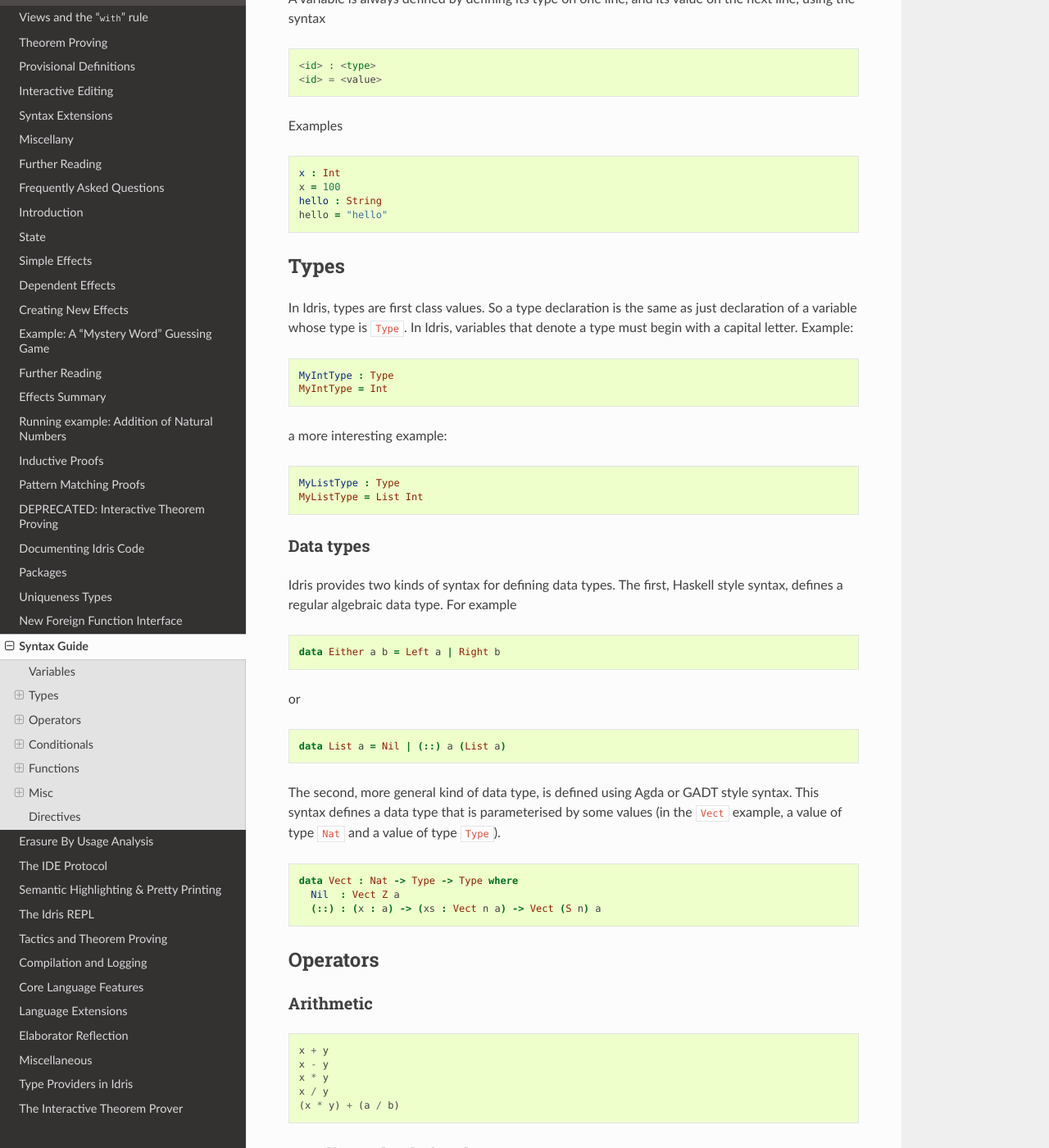
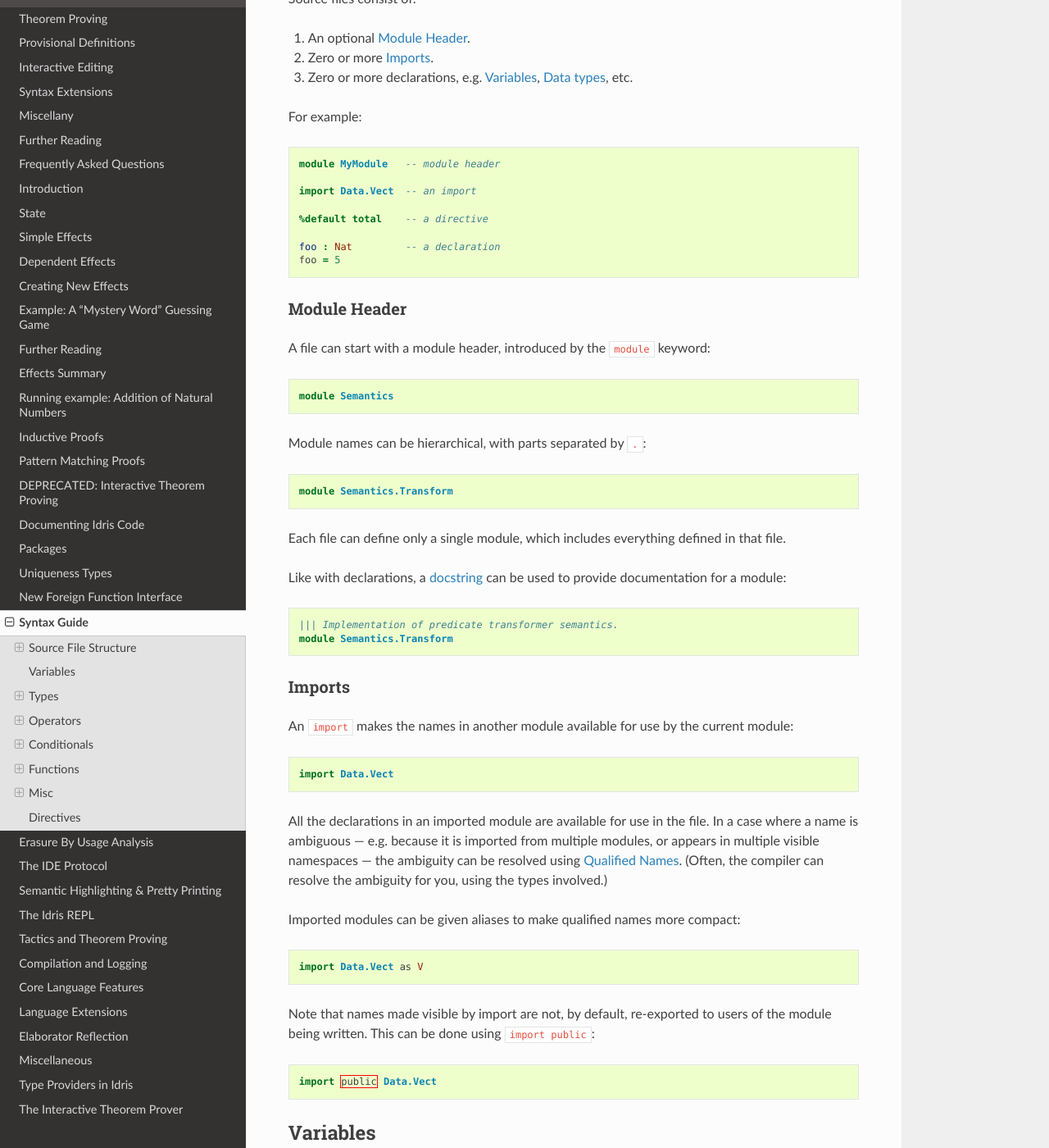
Before and after one commit to idris-lang/Idris-dev, a Sphinx documentation site: the page built from docs/reference/syntax-guide.rst, in a window 1280 px wide and 1400 px high, scrolled down 277 px. Shown: the whole window at 82% size. Built offline with Sphinx 7.4.7 and the Read the Docs theme 2.0.0, drawn with Linux system fonts in a browser that asks for light colours; formulas are drawn with MathJax 3; some of the changed text lies outside the part shown.

Commit message:
syntax guide: discuss modules, imports.
This discusses the previously-undocumented "import X as Y" facility.
This seemed like a good time to discuss the high-level file structure,
so I added a bit of that.

```diff
--- a/docs/reference/syntax-guide.rst
+++ b/docs/reference/syntax-guide.rst
@@ -3,6 +3,89 @@ Syntax Guide
 **************
 
 Examples are mostly adapted from the Idris tutorial.
+
+Source File Structure
+---------------------
+
+Source files consist of:
+
+1. An optional :ref:`syntax-module-headers`.
+2. Zero or more :ref:`syntax-imports`.
+3. Zero or more declarations, e.g. :ref:`syntax-variables`,
+   :ref:`syntax-data-types`, etc.
+
+For example:
+
+.. code:: idris
+
+    module MyModule   -- module header
+
+    import Data.Vect  -- an import
+
+    %default total    -- a directive
+
+    foo : Nat         -- a declaration
+    foo = 5
+
+.. _syntax-module-headers:
+
+Module Header
+~~~~~~~~~~~~~
+
+A file can start with a module header, introduced by the ``module`` keyword:
+
+.. code-block:: idris
+
+  module Semantics
+
+Module names can be hierarchical, with parts separated by ``.``:
+
+.. code-block:: idris
+
+  module Semantics.Transform
+
+Each file can define only a single module, which includes everything defined in
+that file.
+
+Like with declarations, a :ref:`docstring <syntax-comments>` can be used to
+provide documentation for a module:
+
+.. code-block:: idris
+
+  ||| Implementation of predicate transformer semantics.
+  module Semantics.Transform
+
+.. _syntax-imports:
+
+Imports
+~~~~~~~
+
+An ``import`` makes the names in another module available for use by the current
+module:
+
+.. code-block:: idris
+
+    import Data.Vect
+
+All the declarations in an imported module are available for use in the file.
+In a case where a name is ambiguous --- e.g. because it is imported from
+multiple modules, or appears in multiple visible namespaces --- the ambiguity can be resolved using :ref:`syntax-qualified-names`.  (Often, the compiler can
+resolve the ambiguity for you, using the types involved.)
+
+Imported modules can be given aliases to make qualified names more compact:
+
+.. code-block:: idris
+
+    import Data.Vect as V
+
+Note that names made visible by import are not, by default, re-exported to
+users of the module being written.  This can be done using ``import public``:
+
+.. code-block:: idris
+
+    import public Data.Vect
+
+.. _syntax-variables:
 
 Variables
 ---------
@@ -42,6 +125,8 @@ a more interesting example:
 
     MyListType : Type
     MyListType = List Int
+
+.. _syntax-data-types:
 
 Data types
 ~~~~~~~~~~
@@ -246,6 +331,36 @@ Options
 Misc
 ----
 
+.. _syntax-qualified-names:
+
+Qualified Names
+~~~~~~~~~~~~~~~
+
+If multiple declarations with the same name are visible, using the name can
+result in an ambiguous situation.  The compiler will attempt to resolve the
+ambiguity using the types involved.  If it's unable --- for example, because
+the declarations with the same name also have the same type signatures --- the
+situation can be cleared up using a *qualified name*.
+
+A qualified name has the symbol's namespace prefixed, separated by a ``.``:
+
+.. code-block:: idris
+
+  Data.Vect.length
+
+This would specifically reference a ``length`` declaration from ``Data.Vect``.
+
+Qualified names can be written using two different shorthands:
+
+1. Names in modules that are :ref:`imported <syntax-imports>` using an alias
+   can be qualified by the alias.
+
+2. The name can be qualified by the *shortest unique suffix* of the
+   namespace in question.  For example, the ``length`` case above can likely
+   be shortened to ``Vect.length``.
+
+.. _syntax-comments:
+
 Comments
 ~~~~~~~~
 
```
Also changed, not shown: other parts of docs/reference/syntax-guide.rst (+2 -0 lines).
